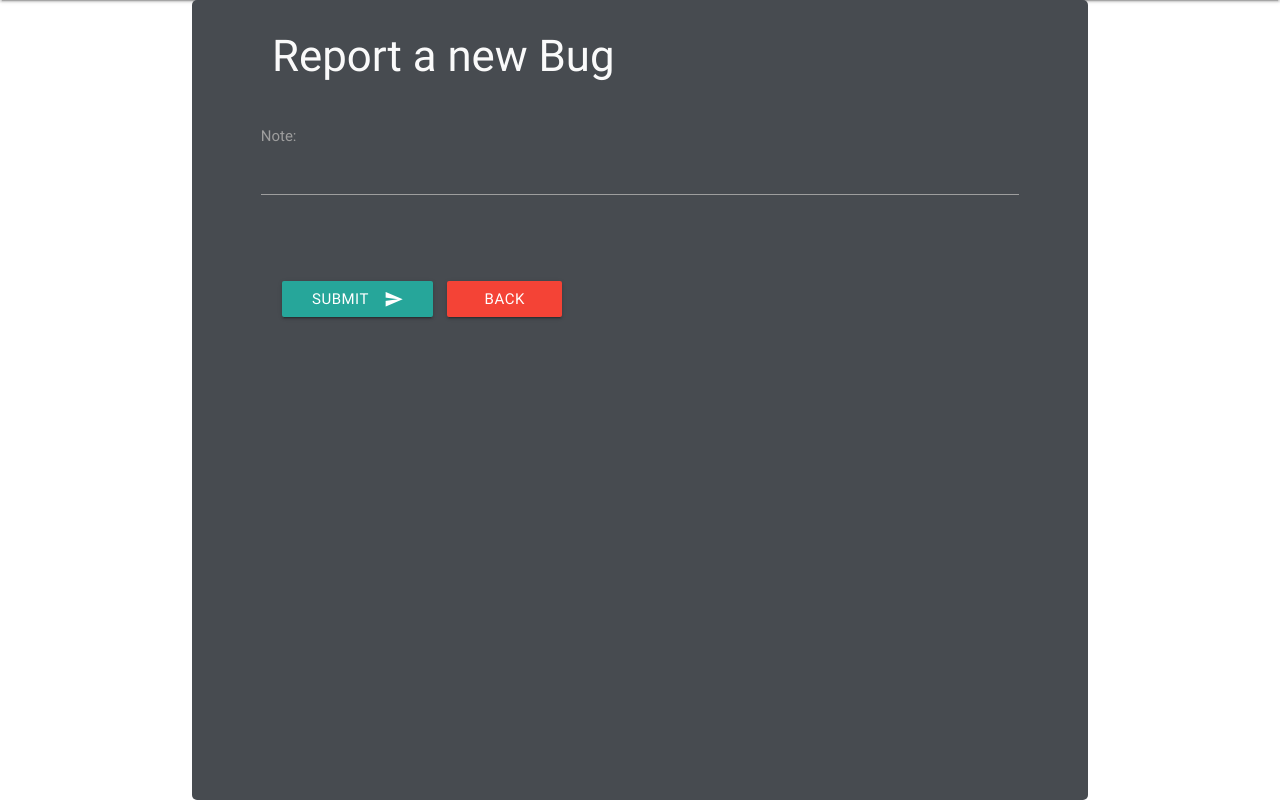
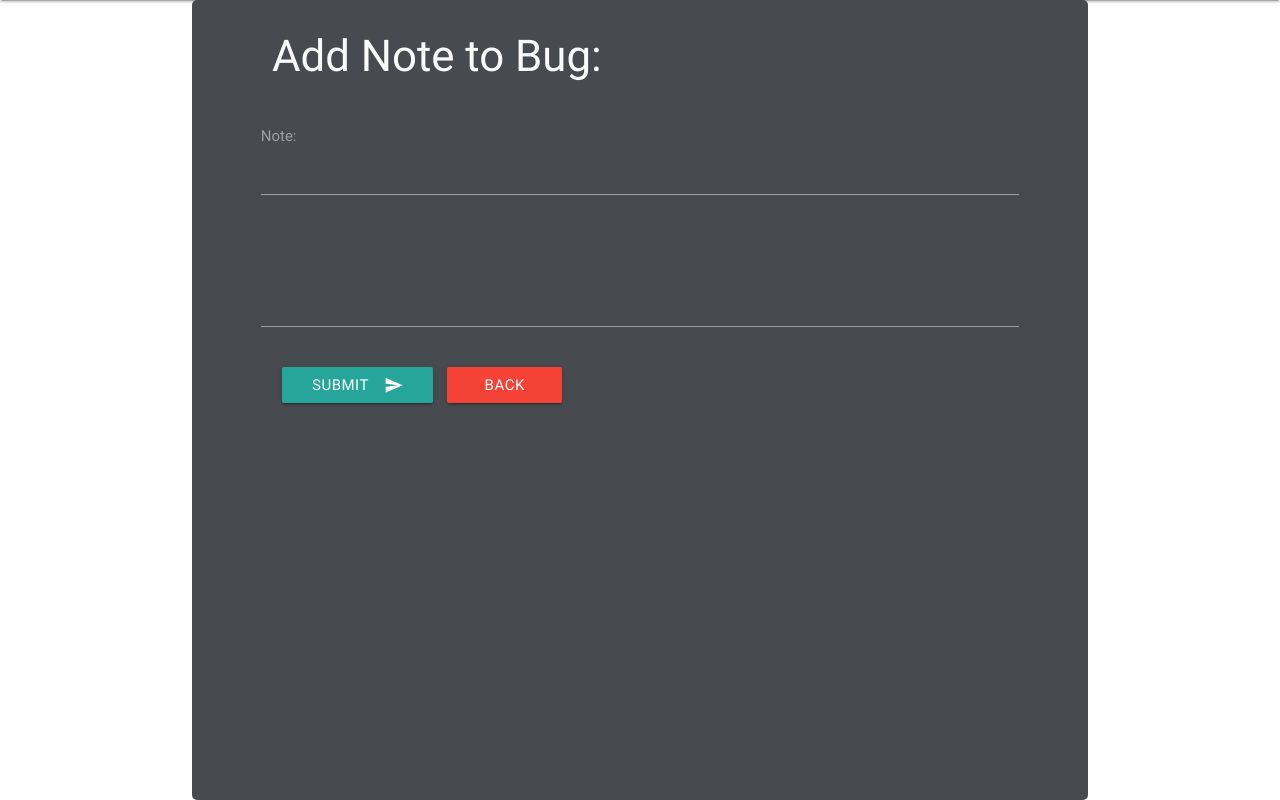
Before and after one commit to geminerald/bugzap, a Flask app: template templates/new_note.html in a window 1280 px wide. Shown: the part 64-864 px from the top of the page. Run offline with Flask 2, Linux system fonts and the light colour scheme; the template is opened without the code that fills it, so the values that code supplies are empty; some libraries are stand-ins or nearby versions.

```diff
--- a/app.py
+++ b/app.py
@@ -56,7 +56,21 @@ def update_bug(bug_id):
 def view_bug(bug_id):
     the_bug = mongo.db.bug.find_one({"_id": ObjectId(bug_id)})
     bug_notes = mongo.db.notes.find()
-    return render_template('bug_notes.html', bug = the_bug, notes = bug_notes)
+    return render_template('bug_notes.html', bug=the_bug, notes=bug_notes)
+
+
+@app.route('/new_note/<bug_id>')
+def new_note(bug_id):
+    the_bug = mongo.db.bug.find_one({"_id": ObjectId(bug_id)})
+    bug_notes = mongo.db.notes.find()
+    return render_template('new_note.html', bug = the_bug, notes = bug_notes)
+
+
+@app.route('/insert_note', methods=['POST'])
+def insert_note():
+    notes = mongo.db.notes
+    notes.insert_one(request.form.to_dict())
+    return redirect(url_for('get_bugs'))
 
 
 @app.route('/delete_bug/<bug_id>')
@@ -144,18 +158,6 @@ def delete_user(user_id):
     return redirect(url_for('get_users'))
 
 
-@app.route('/new_note')
-def new_note():
-    return render_template('new_note.html')
-
-
-@app.route('/insert_note', methods=['POST'])
-def insert_note():
-    notes = mongo.db.notes
-    notes.insert_one(request.form.to_dict())
-    return redirect(url_for('get_bugs'))
-
-
 if __name__ == '__main__':
     app.run(host=os.environ.get('IP'), port=int(
         os.environ.get('PORT')), debug=True)
--- a/templates/bug_notes.html
+++ b/templates/bug_notes.html
@@ -9,7 +9,7 @@
 		</li>
 		{% endfor %}
 	</ul>
-    <a href="{{url_for('new_note')}}" class="waves-effect waves-light btn"><i class="material-icons right"></i>Add Note</a>
+    <a href="{{url_for('new_note', bug_id = bug._id)}}" class="waves-effect waves-light btn"><i class="material-icons right"></i>Add Note</a>
 </div>
 <a href="{{url_for('get_bugs')}}" class="waves-effect waves-light btn red"><i class="material-icons right"></i>Back</a>
 </div>
--- a/templates/new_note.html
+++ b/templates/new_note.html
@@ -1,7 +1,7 @@
 {% extends 'base.html' %}
 {% block content%}
 
-<h3>Report a new Bug</h3>
+<h3>Add Note to Bug: </h3>
 
 <div class="row">
 	<form action="{{url_for('insert_note')}}" method="POST" class="col s12">
@@ -14,6 +14,9 @@
 			</div>
 		</div>
 </div>
+<div class="row">
+    <input id="bug_id" type="text" name="bug_id" class = "validate" value = "{{bug._id}}" ></input>
+</div>
 <button id="submit" class="btn waves-effect waves-light" type="submit" name="action">Submit
                 <i class="material-icons right">send</i>
             </button>
```
